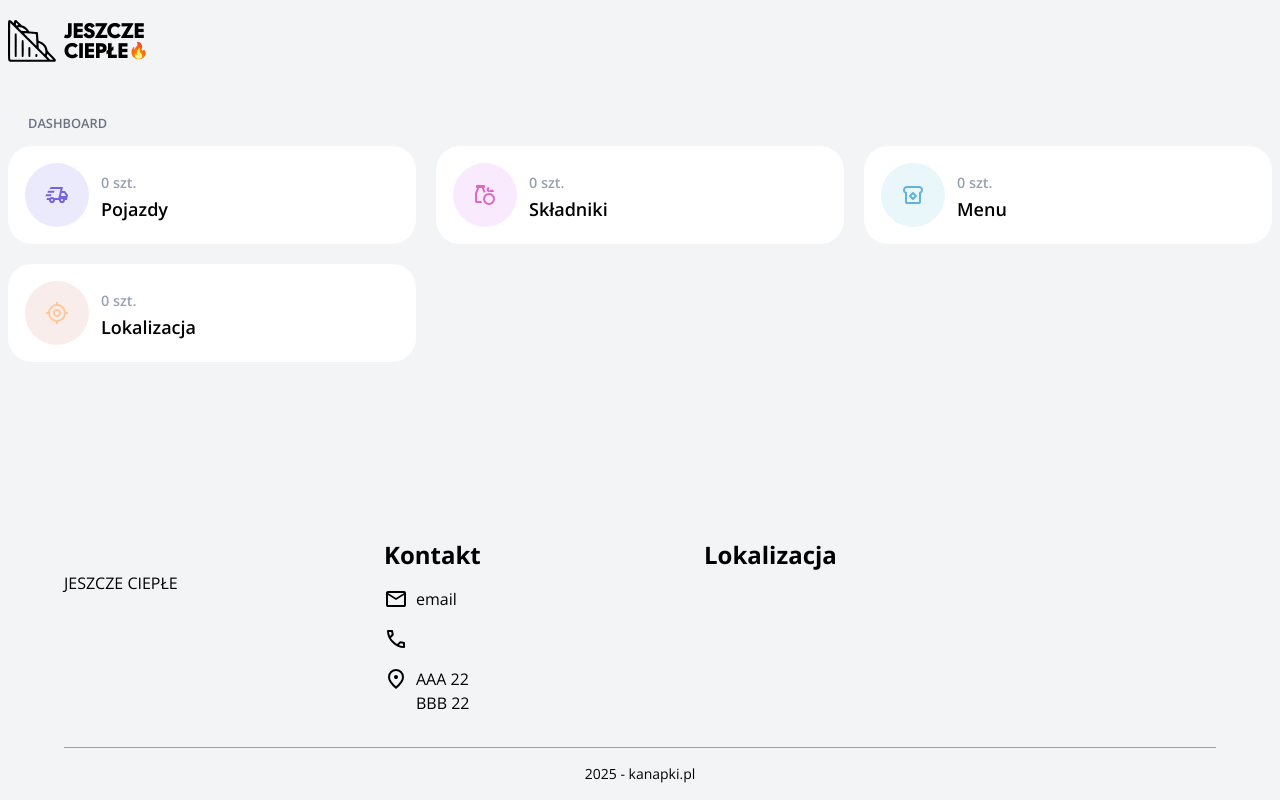
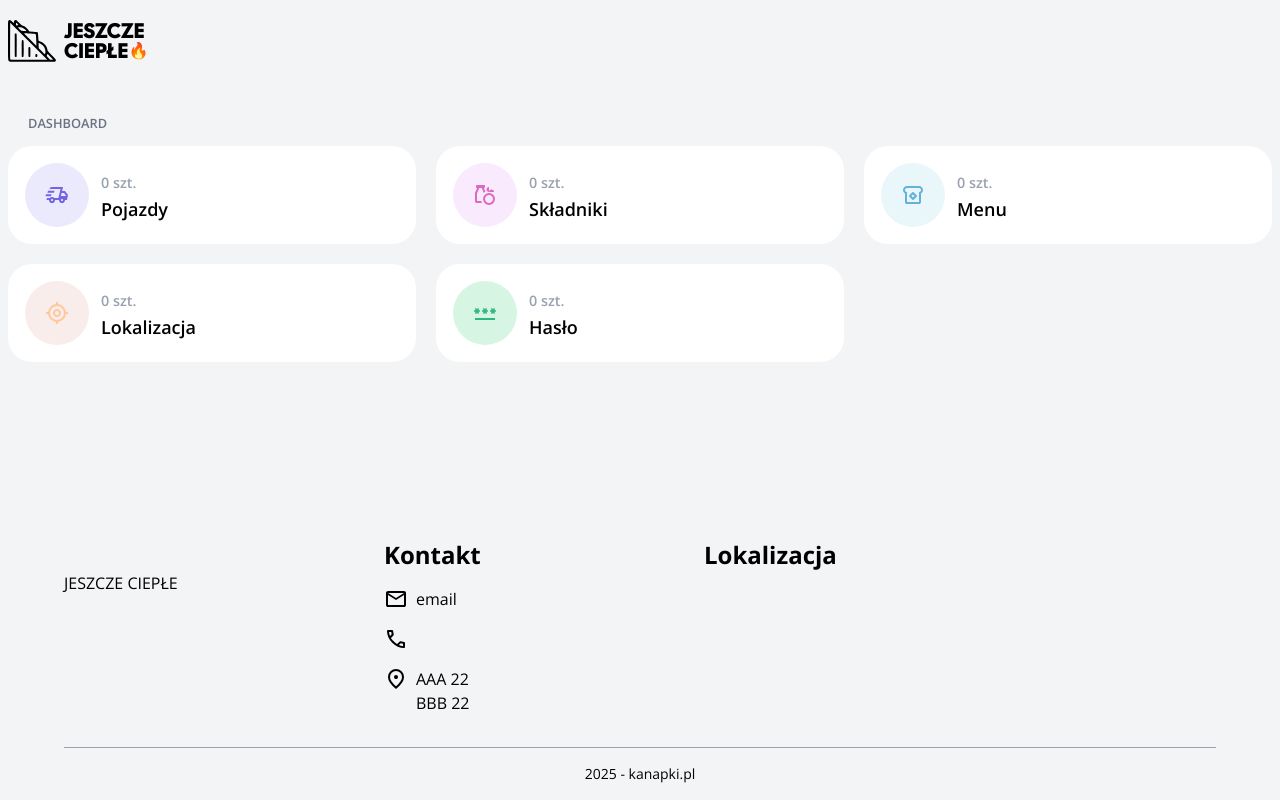
Before and after one commit to karolskolasinski/kanapki, a Next.js app: page /dashboard in a window 1280 px wide. Built offline with nearby package versions, Linux system fonts and the light colour scheme; no server answers; the database is empty; sample sign-in values are in the browser's storage.

Commit message:
feat: password component

```diff
--- a/app/dashboard/page.tsx
+++ b/app/dashboard/page.tsx
@@ -31,6 +31,7 @@ export default async function DashboardLayout() {
         <DashboardItem item="ingredients" count={ingredientsCount} />
         <DashboardItem item="menu" count={menuCount} />
         <DashboardItem item="location" count={0} />
+        <DashboardItem item="password" count={0} />
       </div>
     </section>
   );
--- a/components/DashboardItem.tsx
+++ b/components/DashboardItem.tsx
@@ -1,7 +1,7 @@
 import Link from "next/link";
 
 type DashboardItemProps = {
-  item: "users" | "ingredients" | "menu" | "location";
+  item: "users" | "ingredients" | "menu" | "location" | "password";
   count: number;
 };
 
@@ -32,6 +32,12 @@ export default function DashboardItem(props: DashboardItemProps) {
       bg: "bg-[#f8edeb]",
       bgHover: "hover:border-orange-200",
     },
+    password: {
+      label: "Hasło",
+      icon: "password.svg",
+      bg: "bg-[#D6F5E3]",
+      bgHover: "hover:border-green-200",
+    },
   };
 
   const linkClassName =
```
Also changed, not shown: public/password.svg (added).
